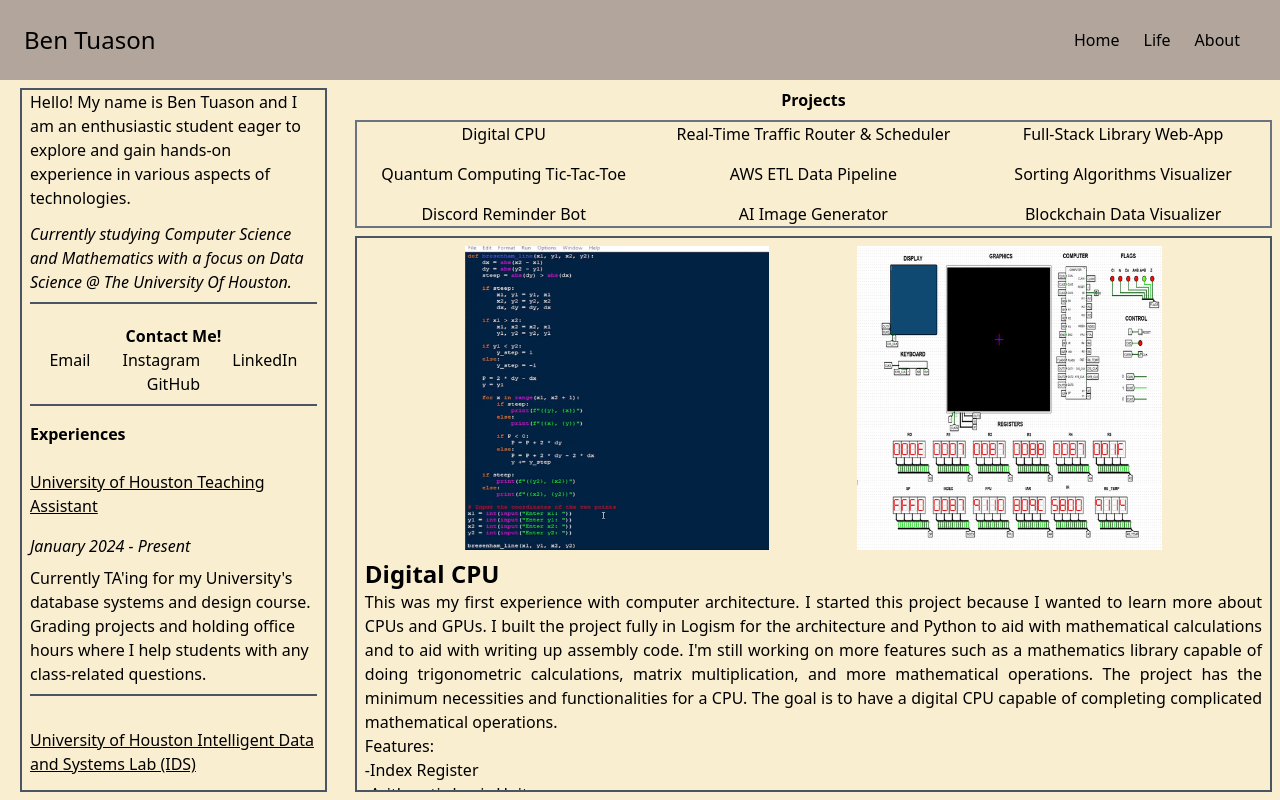
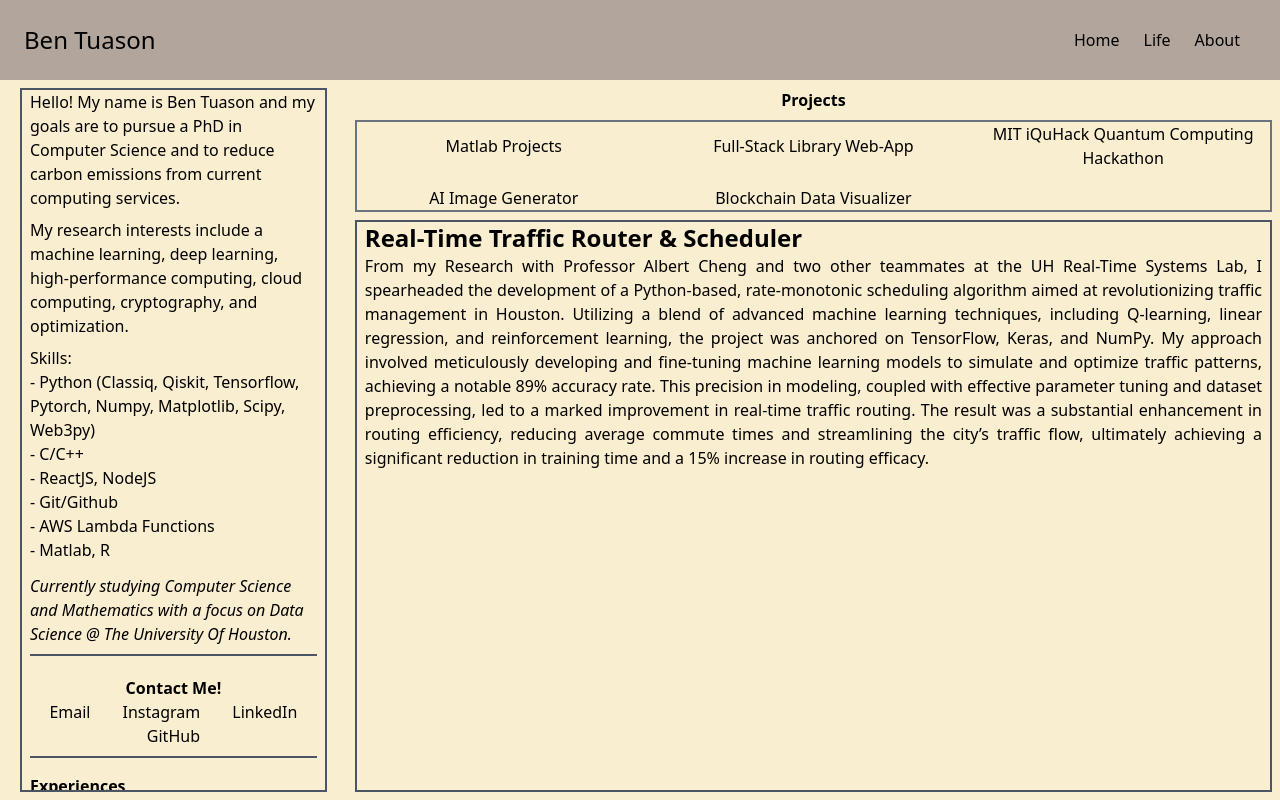
Before and after one commit to BenTuason/porfolio-website, a React (Create React App) app: page / in a window 1280 px wide. Built offline with nearby package versions, Linux system fonts and the light colour scheme.

Commit message:
updated portfolio

```diff
--- a/src/pages/Home.js
+++ b/src/pages/Home.js
@@ -1,10 +1,7 @@
 import Navbar from '../components/Navbar';
 import React, { useState } from 'react';
-import CPU from './CPU.png';
-import brens from './Brenshams.png'
-import pipe from './pipelien.png'
 const Home = () => {
-  const [selectedProject, setSelectedProject] = useState('cpu');
+  const [selectedProject, setSelectedProject] = useState('traffic');
 
     const showProjectDescription = (projectName) => {
         setSelectedProject(projectName);
@@ -19,7 +16,18 @@ const Home = () => {
         <div className='w-1/3 overflow-y-auto experiences border-solid border-2 border-gray-600 mx-5 my-2 '> {/* Adjust the width as needed */}
           <div className="intro text">
             {/* Intro Text */}
-            <p className='ml-2 mr-2'>Hello! My name is Ben Tuason and I am an enthusiastic student eager to explore and gain hands-on experience in various aspects of technologies. </p>
+            <p className='ml-2 mr-2'>Hello! My name is Ben Tuason and my goals are to pursue a PhD in Computer Science and to reduce carbon emissions from current computing services.</p>
+            <p className='ml-2 mr-2 mt-2'>My research interests include a machine learning, deep learning, high-performance computing, cloud computing, cryptography, and optimization.</p>
+            <ul className='ml-2 mr-2 mt-2'>
+              Skills:
+              <li>- Python (Classiq, Qiskit, Tensorflow, Pytorch, Numpy, Matplotlib, Scipy, Web3py)</li>
+              <li>- C/C++</li>
+              <li>- ReactJS, NodeJS</li>
+              <li>- Git/Github</li>
+              <li>- AWS Lambda Functions</li>
+              <li>- Matlab, R</li>
+
+            </ul>
           </div>
           <div className="studies py-3">
             {/* Studies */}
@@ -113,39 +121,26 @@ const Home = () => {
   <h1 className='font-bold py-2 text-center'>Projects</h1>
 
   <div className=' border-solid border-2 border-gray-500 no-underline grid grid-cols-1 md:grid-cols-2 lg:grid-cols-3 gap-4 justify-items-center'>
-  <button className='item1 hover:underline' onClick={() => showProjectDescription('cpu')}>Digital CPU</button>
-  <button className='item2 hover:underline' onClick={() => showProjectDescription('traffic')}>Real-Time Traffic Router & Scheduler</button>
+  <button className='item2 hover:underline' onClick={() => showProjectDescription('matlab')}>Matlab Projects</button>
   <button className='item3 hover:underline' onClick={() => showProjectDescription('library')}>Full-Stack Library Web-App</button>
-  <button className='item4 hover:underline' onClick={() => showProjectDescription('quantum')}>Quantum Computing Tic-Tac-Toe</button>
-  <button className='item5 hover:underline' onClick={() => showProjectDescription('cloud')}>AWS ETL Data Pipeline</button>
-  <button className='item6 hover:underline' onClick={() => showProjectDescription('sorting')}>Sorting Algorithms Visualizer</button>
-  <button className='item7 hover:underline' onClick={() => showProjectDescription('discord')}>Discord Reminder Bot</button>
+  <button className='item4 hover:underline' onClick={() => showProjectDescription('quantum')}>MIT iQuHack Quantum Computing Hackathon</button>
   <button className='item8 hover:underline' onClick={() => showProjectDescription('girlfriend')}>AI Image Generator </button>
   <button className='item9 hover:underline' onClick={() => showProjectDescription('blockchain')}>Blockchain Data Visualizer</button>
     </div>
-    {selectedProject === 'cpu' && (<div className='flex-grow overflow-y-auto projectdescription border-solid border-2 border-gray-600 mt-2 mb-2'>
-                        <div className='w-full flex justify-center mt-2 mb-2'>
-                        <img src={brens} alt='Brenshams Algorithm' className='mr-11 w-1/3'/>
-                        <img src={CPU} alt='CPU Screenshot' className = 'ml-11 w-1/3'/>
-                        </div>
-                        <h1 className='font-bold text-2xl text-left mx-2'>Digital CPU</h1>
-                        <p className='mx-2 text-justify'>This was my first experience with computer architecture. I started this project because I wanted to learn more about CPUs and GPUs.
-                          I built the project fully in Logism for the architecture and Python to aid with mathematical calculations and to aid with writing up assembly code. I'm still working on more features such as a mathematics library capable of doing trigonometric
-                          calculations, matrix multiplication, and more mathematical operations. The project has the minimum necessities and functionalities for a CPU.
-                          The goal is to have a digital CPU capable of completing complicated mathematical operations.
+    {selectedProject === 'matlab' && (<div className='flex-grow overflow-y-auto projectdescription border-solid border-2 border-gray-600 mt-2 mb-2'>
+                        <h1 className='font-bold text-2xl text-left mx-2'>Matlab Projects</h1>
+                        <h2 className='font-bold text-xl text-left mx-2 mt-3'>Polynomial Interpretation</h2>
+                        <p className='mx-2 text-justify'> Optimized a 5th-degree polynomial to fit data points and compared it to the sine function for accuracy. This involved
+                        mathematical techniques for error minimization and graphical analysis to evaluate the fit.
                         </p>
-                        <ul className='ml-2'>
-                          <li >Features:</li>
-                          <li>-Index Register</li>
-                          <li>-Arithmetic Logic Unit</li>
-                          <li>-Execute Brensham's Algorithm</li>
-                          <li>-Assembler </li>
-                          <li>-6 General Purpose Registers </li>
-                          <li>-Temporary Register </li>
-                          <li>-Index Register </li>
-                          <li>-Stack Pointer Register </li>
-                          <li>-Floating Point Unit Register</li>
-                        </ul>
+                        <h2 className='font-bold text-xl text-left mx-2 mt-3'>Fourier Transform</h2>
+                        <p className='mx-2 text-justify'> developed a MATLAB application that calculates Fourier coefficients, computes series values, and graphically
+                         represents functions and their derivatives. The tool simplifies the exploration of Fourier series by automating complex calculations and visualizing results.
+                        </p>
+                        <h2 className='font-bold text-xl text-left mx-2 mt-3'>Gram-Schmidt Process</h2>
+                         <p className='mx-2 text-justify'> created a MATLAB script to convert a set of vectors into orthogonal and orthonormal bases. This script demonstrates the
+                         application of linear algebra principles in transforming vectors, showcasing proficiency in numerical methods and linear algebra through MATLAB programming.
+                        </p>
                         </div>
                 )}
     {selectedProject === 'traffic' && (<div className='flex-grow overflow-y-auto projectdescription border-solid border-2 border-gray-600 mt-2 mb-2'>
@@ -173,51 +168,13 @@ const Home = () => {
                     </div>
                 )}
     {selectedProject === 'quantum' && (<div className='flex-grow overflow-y-auto projectdescription border-solid border-2 border-gray-600 mt-2 mb-2'>
-                        <h1 className='font-bold text-2xl text-left mx-2'>Quantum Computing Tic-Tac-Toe</h1>
+                        <h1 className='font-bold text-2xl text-left mx-2'>30 Qbit Hyperbolic Tangent Approximation</h1>
                         <p className='mx-2 text-justify'>
-                        After learning about my mathematical proofs professor's research in quantum computing and information theory, a field I've heard about, I took my
-                        first hands-on plunge into this domain by developing a Quantum Tic-Tac-Toe game. This project incorporated quantum superposition and entanglement
-                        principles, allowing the simulation of over 10,000 quantum state transitions. It served as a practical exploration into the computational capabilities
-                        of quantum algorithms, especially in managing complex game dynamics. To create the project, I utilized Qiskit for engineering efficient quantum circuit
-                         simulations, focusing on optimizing quantum gate operations. This endeavor not only deepened my understanding of quantum computing but also demonstrated
-                         its potential in algorithmic problem-solving and creating advanced game mechanics.
-                        </p>
-                    </div>
-                )}
-    {selectedProject === 'cloud' && (<div className='flex-grow overflow-y-auto projectdescription border-solid border-2 border-gray-600 mt-2 mb-2'>
-                        <div className='w-full flex justify-center mt-2 mb-2'>
-                        <img src={pipe} alt='Pipeline Architecture' className='mx-2 w-1/2'/>
-                        </div>
-                        <h1 className='font-bold text-2xl text-left mx-2'>AWS ETL Data Pipeline</h1>
-                        <p className='mx-2 text-justify'>
-                        I built a project that introduced me to cloud computing and AWS, focusing on creating an AWS ETL Data Pipeline. This pipeline was meticulously
-                        designed to process data from the Open Weather Map API, utilizing Python for scripting and AWS Glue for seamless data integration. I leveraged AWS S3 buckets for efficient
-                        data storage and AWS Redshift for robust data warehousing, ensuring a reliable and scalable storage solution. The project also featured the integration of Spark within the
-                        AWS environment to expedite data processing, enhancing the pipeline's overall performance. To streamline the workflow, I implemented Airflow, automating the ETL process which
-                        not only reduced the manual effort significantly but also improved the operational efficiency of the data pipeline. This experience provided me with a deep understanding of
-                        cloud-based data management and the intricacies of managing large-scale data workflows.
-                        </p>
-                    </div>
-                )}
-    {selectedProject === 'sorting' && (<div className='flex-grow overflow-y-auto projectdescription border-solid border-2 border-gray-600 mt-2 mb-2'>
-                        <h1 className='font-bold text-2xl text-left mx-2'>Sorting Algorithms Visualizer</h1>
-                        <p className='mx-2 text-justify'>
-                        I developed a website dedicated to visualizing various sorting algorithms like heap sort, bubble sort, insertion sort, quick sort,
-                        and merge sort. This project was instrumental in enhancing my understanding of algorithmic complexities, leading to more efficient
-                        sorting implementations. The website featured a sorting speed adjuster, allowing users to interactively manipulate the speed of the
-                        algorithms. This interactive element not only made the complexities of these algorithms more accessible but also provided a clearer
-                        insight into their operational mechanics, thereby aiding in user comprehension of these fundamental computer science concepts.
-                        </p>
-                    </div>
-                )}
-    {selectedProject === 'discord' && (<div className='flex-grow overflow-y-auto projectdescription border-solid border-2 border-gray-600 mt-2 mb-2'>
-                        <h1 className='font-bold text-2xl text-left mx-2'>Discord Reminder Bot</h1>
-                        <p className='mx-2 text-justify'>
-                        A simple Discord reminder bot made with java, designed for a private server shared with my girlfriend. The bot's primary function is to send
-                        daily reminders in a specific text-channel named 'gratitude', prompting both of us to write one thing we're grateful for each
-                        night. This small yet meaningful automation fosters a habit of reflection and gratitude in our daily routine, enhancing our c
-                        onnection and mindfulness. The bot serves as a gentle nudge to pause and appreciate the small joys and blessings in our lives,
-                        reinforcing positive habits within our personal space on Discord.
+                        During the MIT iQuHack Quantum Computing Hackathon, held on February 2-4, 2023, our team developed a tanh approximation algorithm leveraging the
+                        principles of entanglement and superposition, aimed at enhancing precision within the limitations of a 30-qubit system. By incorporating a blend of
+                        Runge-Kutta methods and various degrees of Taylor series expansions, we tailored our approach to suit quantum computing's unique requirements,
+                        focusing on optimizing both computational efficiency and algorithmic accuracy. This careful balance and innovative adaptation of classical
+                        numerical methods to the quantum context enabled us to achieve an impressive 95% accuracy rate, culminating in our team securing the 2nd place finish at the event.
                         </p>
                     </div>
                 )}
```
